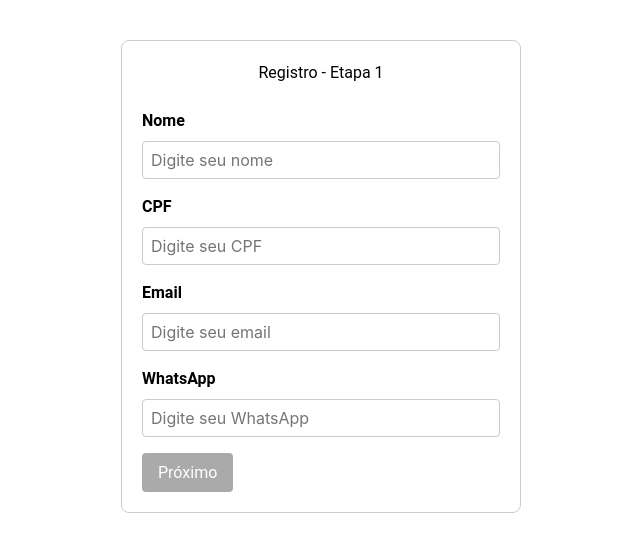
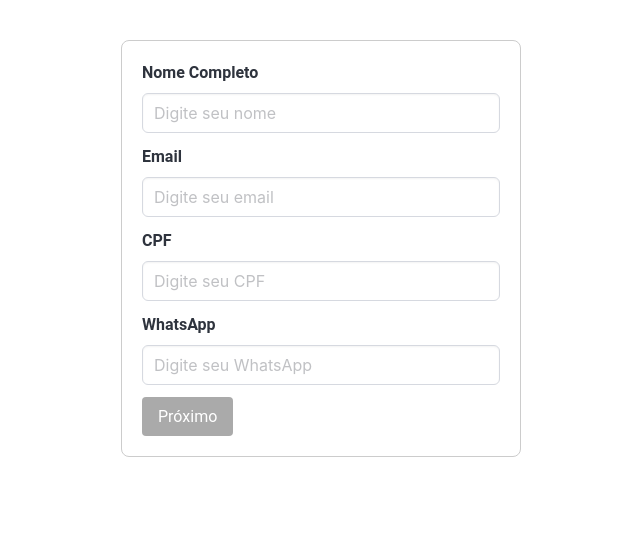
Before and after one commit to AdielLima/contratai, a React (Vite) app: page /registro in a window 1280 px wide. Shown: the top 552 px of the page, without its empty margins (319-959 px from the left). Built offline with nearby package versions, Linux system fonts and the light colour scheme.

Commit message:
parte do modal de registro feito

```diff
--- a/src/pages/HomePage/index.jsx
+++ b/src/pages/HomePage/index.jsx
@@ -15,6 +15,7 @@ import Header from "../../components/Header";
 import Footer from "../../components/Footer";
 import DotsContainer from "../../components/DotsContainer";
 import Registro from "../Registro";
+import "./styles.css";
 
 
 function HomePage() {
@@ -56,7 +57,7 @@ function HomePage() {
         </p>
 
         <Spacer />
-        <button class="button is-black is-large" onClick={openModal}>Registre-se</button>
+        <button class="button is-black is-large custom-button" onClick={openModal}>Registre-se</button>
         <Spacer />
 
       </Container>
--- /dev/null
+++ b/src/pages/HomePage/styles.css
@@ -0,0 +1,10 @@
+/* No seu arquivo CSS personalizado (styles.css ou styles.scss) */
+
+.custom-button {
+    transition: background-color 0.3s ease;
+  }
+
+  .custom-button:hover {
+    background-color: #333 !important;
+    color: #fff;
+  }
--- a/src/pages/Registro/index.jsx
+++ b/src/pages/Registro/index.jsx
@@ -5,9 +5,6 @@ import {
   Button,
   ButtonContainer,
   Container,
-  Input,
-  Label,
-  Title
 } from "./styles";
 
 export default function Registro({ onCloseModal }) {
@@ -108,41 +105,49 @@ export default function Registro({ onCloseModal }) {
       {/* ETAPA 1: Registro */}
       {step === 1 && (
         <>
-          <Title>Registro - Etapa 1</Title>
-
-          <Label htmlFor="nome">Nome</Label>
-          <Input
+          <div class="field">
+            <label class="label">Nome Completo</label>
+            <div class="control">
+              <input class="input"
                 id="nome"
                 name="nome"
                 value={formData.nome}
                 onChange={handleNameChange}
-            placeholder="Digite seu nome"
-          />
+                placeholder="Digite seu nome" />
+            </div>
+          </div>
 
-          <Label htmlFor="cpf">CPF</Label>
-          <Input
+          <div class="field">
+            <label class="label">Email</label>
+            <div class="control">
+              <input class="input"
+                id="email"
+                name="email"
+                value={formData.email}
+                onChange={handleEmailChange}
+                placeholder="Digite seu email"
+                type="email" />
+            </div>
+          </div>
+
+          <div class="field">
+            <label class="label">CPF</label>
+            <div class="control">
+              <input class="input"
                 id="cpf"
                 name="cpf"
                 value={formData.cpf}
                 onChange={handleCPFChange}
                 placeholder="Digite seu CPF"
-            maxLength={14} // tamanho máximo contando com máscara
+                maxLength={14}
               />
+            </div>
+          </div>
 
-          <Label htmlFor="email">Email</Label>
-          <Input
-            id="email"
-            name="email"
-            value={formData.email}
-            onChange={handleEmailChange}
-            placeholder="Digite seu email"
-            type="email"
-          />
-
-          {emailError && <span className="text-red-500 text-sm">{emailError}</span>}
-
-          <Label htmlFor="whatsapp">WhatsApp</Label>
-          <Input
+          <div class="field">
+            <label class="label">WhatsApp</label>
+            <div class="control">
+              <input class="input"
                id="whatsapp"
                name="whatsapp"
                value={formData.whatsapp}
@@ -150,6 +155,9 @@ export default function Registro({ onCloseModal }) {
                placeholder="Digite seu WhatsApp"
                maxLength={15}
               />
+            </div>
+          </div>
+
           <ButtonContainer>
             {/* Etapa 1 não tem botão de voltar */}
             <Button
@@ -170,7 +178,6 @@ export default function Registro({ onCloseModal }) {
       {/* ETAPA 2: Pagamento */}
       {step === 2 && (
         <>
-          <Title>Registro - Etapa 2</Title>
           <p>Aqui você pode exibir a tela de pagamento.</p>
 
           <ButtonContainer>
--- a/src/pages/Registro/styles.jsx
+++ b/src/pages/Registro/styles.jsx
@@ -10,23 +10,6 @@ export const Container = styled.div`
   border-radius: 8px;
 `;
 
-export const Title = styled.h2`
-  text-align: center;
-  margin-bottom: 24px;
-`;
-
-export const Label = styled.label`
-  margin-bottom: 8px;
-  font-weight: 600;
-`;
-
-export const Input = styled.input`
-  padding: 8px;
-  margin-bottom: 16px;
-  font-size: 16px;
-  border: 1px solid #ccc;
-  border-radius: 4px;
-`;
 
 export const ButtonContainer = styled.div`
   display: flex;
```
Lines whose indentation alone changed are shown as unchanged.
